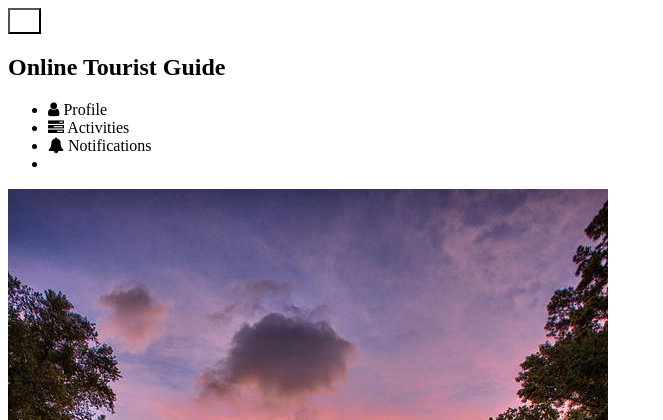
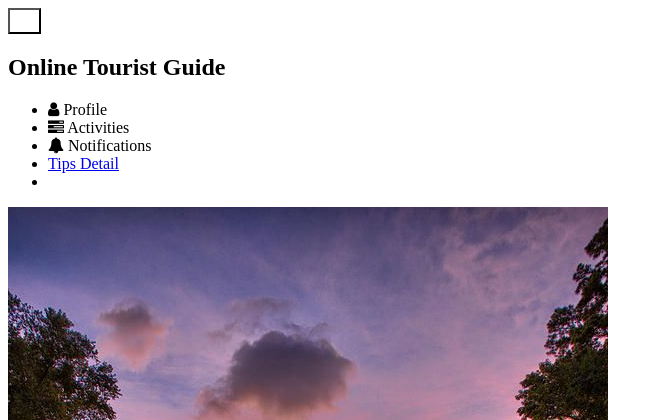
Before and after one commit to Sabahat-Saleem/MY-FYP-ONG, a Django app: template add_user/templates/add_user/dashboard.html in a window 1280 px wide. Shown: the top 420 px of the page, without its empty margins (0-663 px from the left). Run offline with Django 3.2, Linux system fonts and the light colour scheme; the template is opened without the code that fills it, so the values that code supplies are empty.

Commit message:
added link of home in dashboard side bar

```diff
--- a/add_user/templates/add_user/dashboard.html
+++ b/add_user/templates/add_user/dashboard.html
@@ -33,6 +33,9 @@
                 <li><i class="fa fa-user"></i> <span class="sidebar-text">Profile</span></li>
                 <li><i class="fa fa-tasks"></i> <span class="sidebar-text">Activities</span></li>
                 <li><i class="fa fa-bell"></i> <span class="sidebar-text">Notifications</span></li>
+                <li class="nav-item">
+                    <a class="nav-link" href="{% url 'home' %}"><i class="far fa-calendar-alt"></i>Tips Detail</a>
+                </li>
                 <li>
                     <a href="{% url 'logout' %}" class="logout"
                        onclick="confirmLogout(event)"
```
